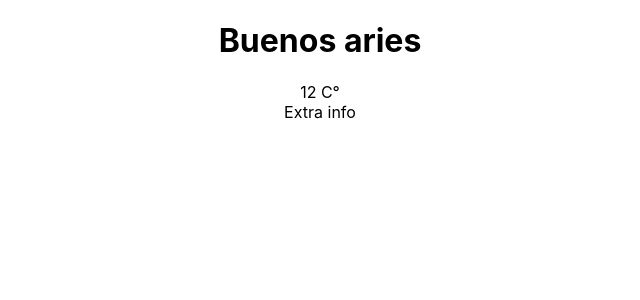
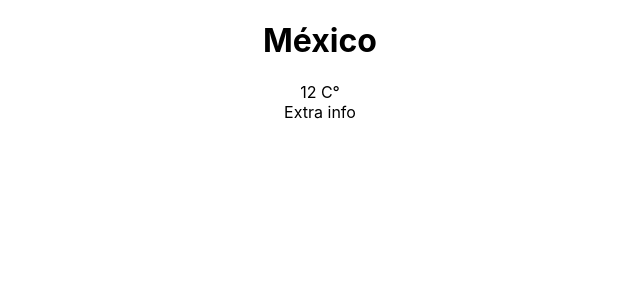
Before and after one commit to ricardocastilloisc/weatherapp, a React (Create React App) app: page / in a window 1280 px wide. Shown: the top 300 px of the page, without its empty margins (320-960 px from the left). Built offline with nearby package versions, Linux system fonts and the light colour scheme.

Commit message:
015 Parametro con Object Destructuring

```diff
--- a/src/components/Location.js
+++ b/src/components/Location.js
@@ -1,10 +1,14 @@
 import  React  from 'react';
 
-const Location = (props) => {
+const Location = ({ city }) => {
 
-    console.log(props);
-    debugger;
-    return (<div><h1>Buenos aries</h1></div>);
+
+    return (
+        <div>
+            <h1>
+                { city }
+            </h1>
+        </div>);
 }
 
 
--- a/src/components/WeatherLocation.js
+++ b/src/components/WeatherLocation.js
@@ -4,7 +4,7 @@ import WeatherData from './WeatherData';
 
 const WeatherLocation = () => (
     <div>
-     <Location city = {'Buenos Aires'} ></Location>
+     <Location city = {'México'} ></Location>
      <WeatherData></WeatherData>
 
     </div>
```
